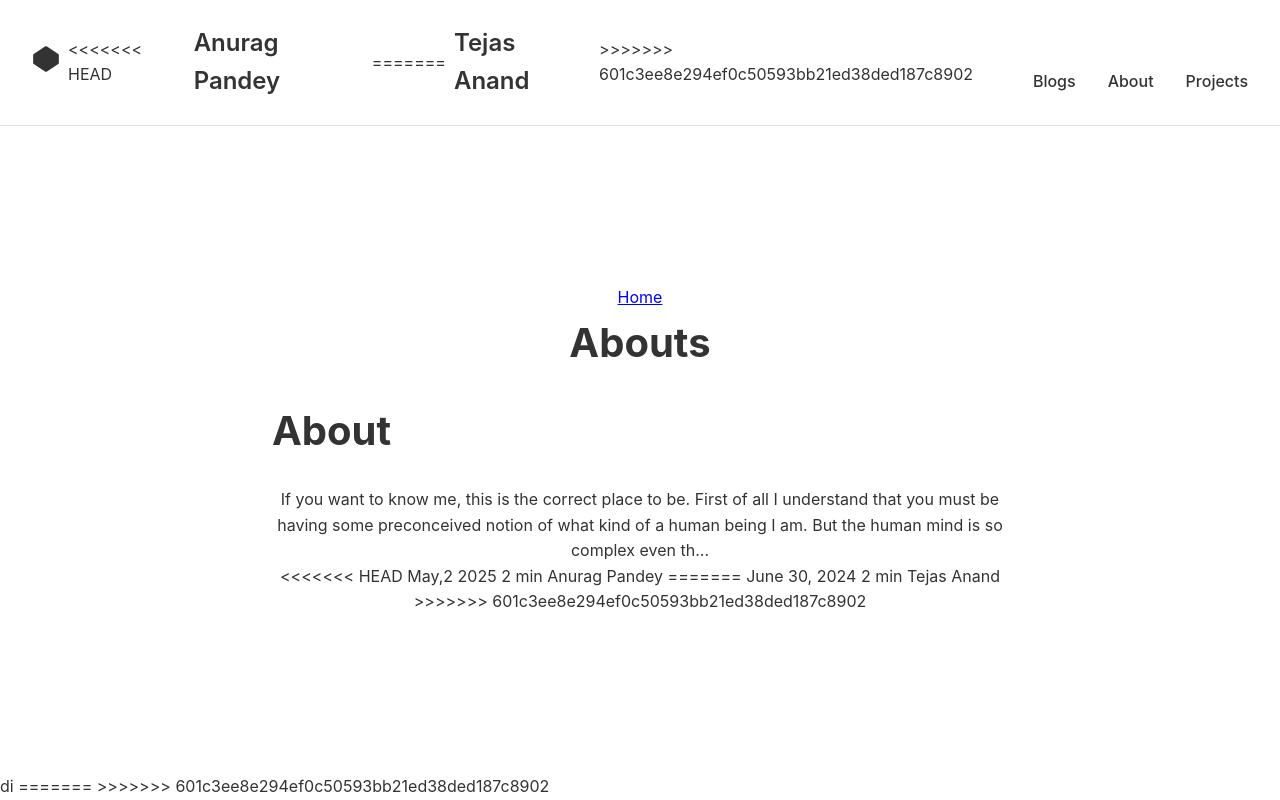
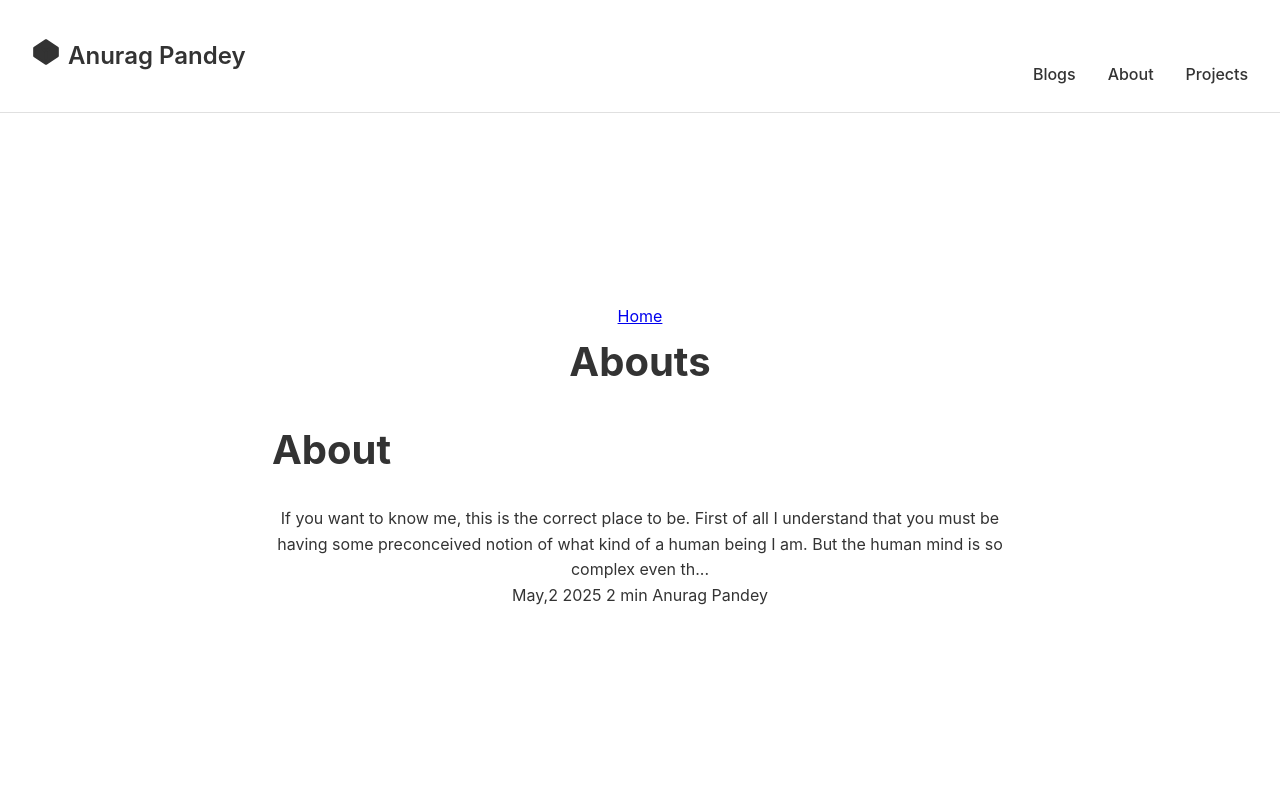
Before and after one commit to anurrraggg/anurag_portfolio, a plain HTML site: page about.html in a window 1280 px wide. Drawn offline with Linux system fonts and the light colour scheme.

Commit message:
changes in about

```diff
--- a/about.html
+++ b/about.html
@@ -17,11 +17,7 @@
                     <path d="M12 12v6"></path>
                 </svg>
             </div>
-<<<<<<< HEAD
             <h1 class="site-title">Anurag Pandey</h1>
-=======
-            <h1 class="site-title">Tejas Anand</h1>
->>>>>>> 601c3ee8e294ef0c50593bb21ed38ded187c8902
         </div>
         <div class="right-nav">
             <button class="theme-toggle" aria-label="Toggle dark mode">
@@ -51,31 +47,19 @@
                 If you want to know me, this is the correct place to be. First of all I understand that you must be having some preconceived notion of what kind of a human being I am. But the human mind is so complex even th...
             </p>
             <div class="article-meta">
-<<<<<<< HEAD
                 <time datetime="2024-06-30">May,2 2025</time>
                 <span class="reading-time">2 min</span>
                 <span class="author">Anurag Pandey</span>
-=======
-                <time datetime="2024-06-30">June 30, 2024</time>
-                <span class="reading-time">2 min</span>
-                <span class="author">Tejas Anand</span>
->>>>>>> 601c3ee8e294ef0c50593bb21ed38ded187c8902
             </div>
         </article>
     </main>
 
     <script>
-        // Simple dark mode toggle
+
         const themeToggle = document.querySelector('.theme-toggle');
         themeToggle.addEventListener('click', () => {
             document.body.classList.toggle('dark-mode');
         });
-<<<<<<< HEAD
-    </script>di
-</body>
-</html>
-=======
     </script>
 </body>
 </html>
->>>>>>> 601c3ee8e294ef0c50593bb21ed38ded187c8902
```
